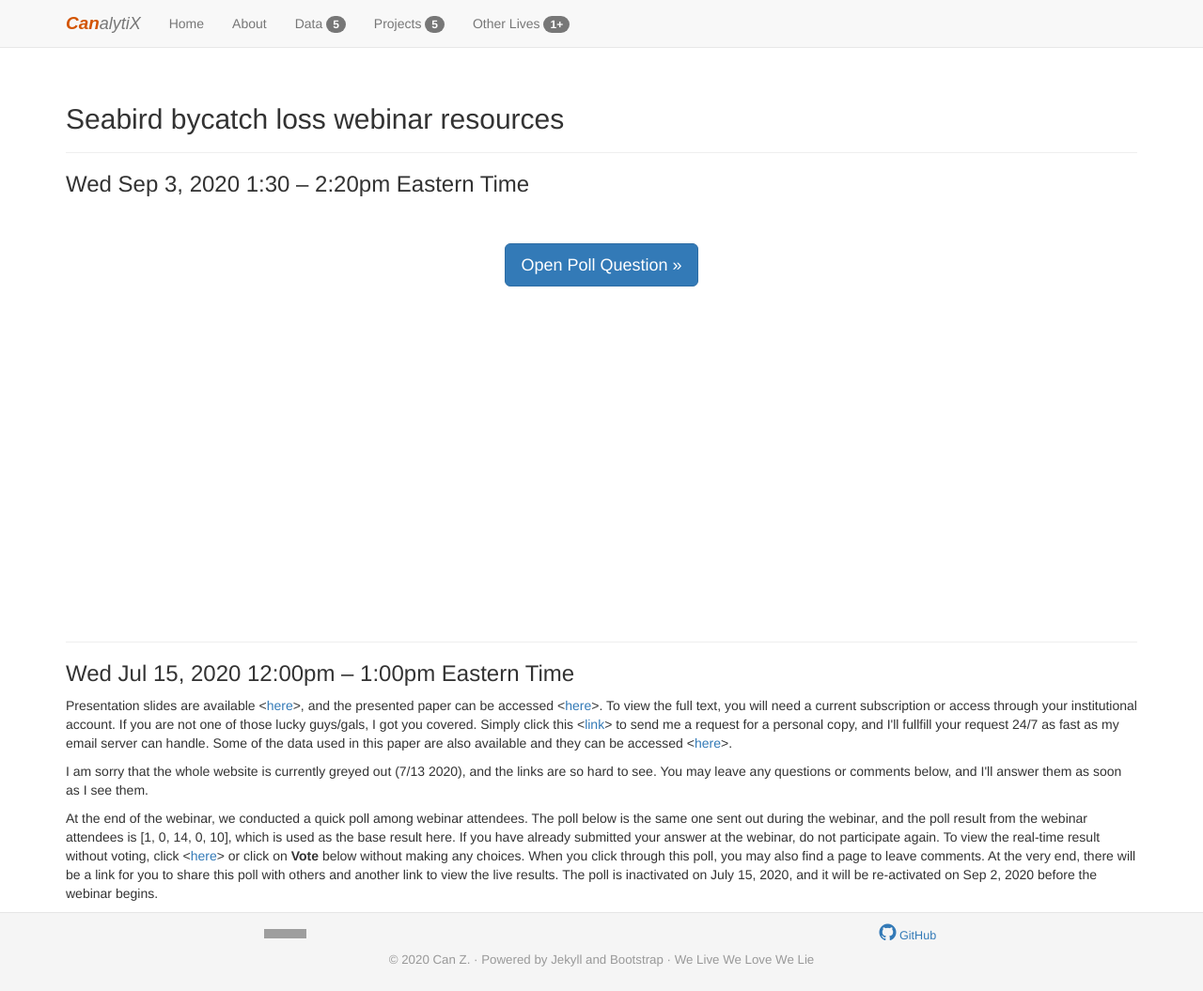
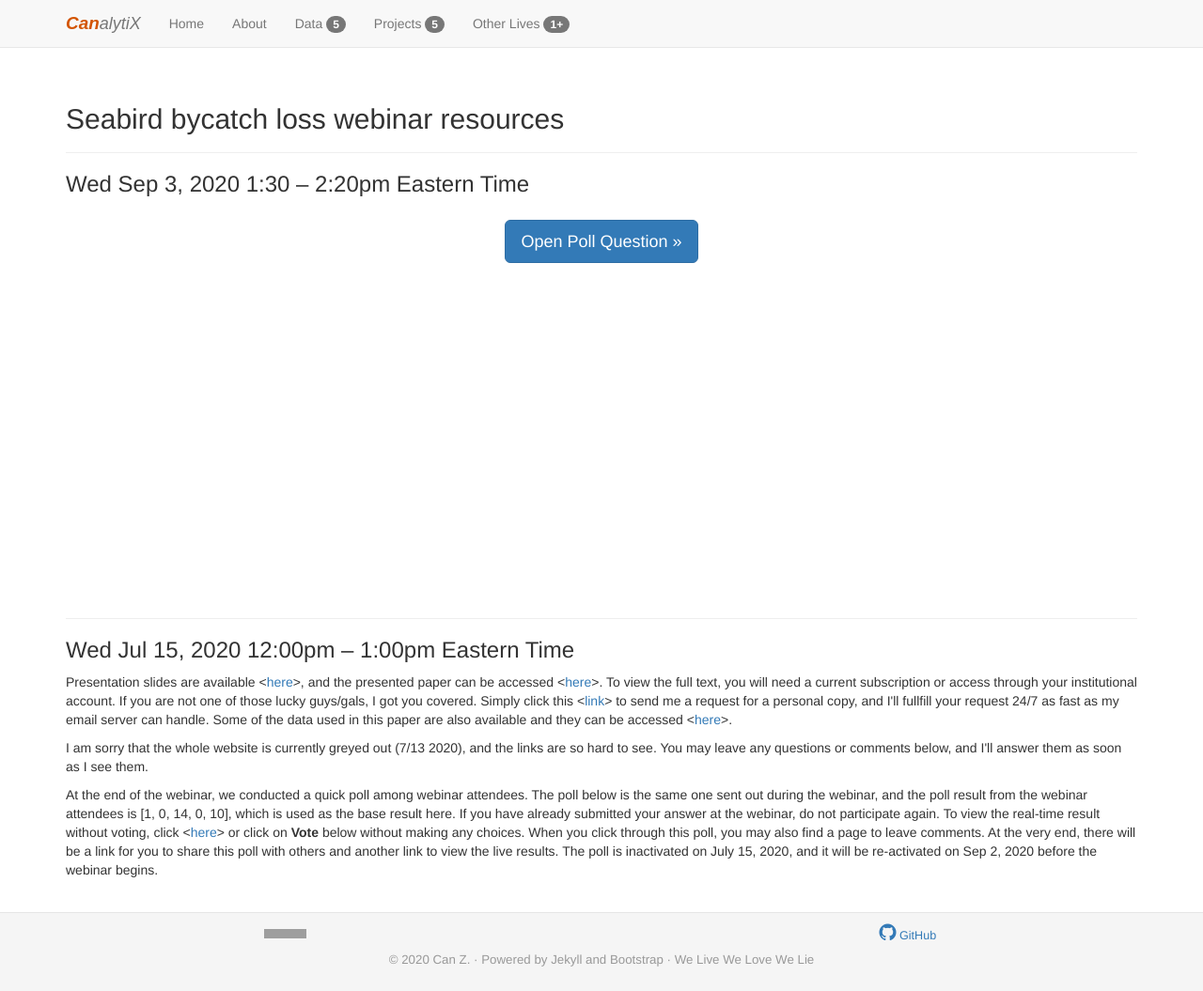
Before and after one commit to HVoltBb/HVoltBb.github.io, a Jekyll site: the page built from random/things/onenoaa20200715.html, in a window 1280 px wide and 1055 px high. Shown: the whole window at 94% size. Built offline with Jekyll 4.4.1, drawn with Linux system fonts in a browser that asks for light colours; comment, search, counter and statistics services are not loaded; grey boxes are pictures that could not be loaded.

Commit message:
Update onenoaa20200715.html

```diff
--- a/random/things/onenoaa20200715.html
+++ b/random/things/onenoaa20200715.html
@@ -12,7 +12,7 @@ description: Seabird bycatch loss webinar resources
 </div>
 <div>
 	<h3>Wed Sep 3, 2020 1:30 – 2:20pm Eastern Time</h3>
-	<div class="text-center" style="margin: 50px 0px;"><a class="btn btn-lg btn-primary" href="https://linkto.run/p/BTGX1A9A" role="button" target="_blank">Open Poll Question &raquo;</a></div>
+	<div class="text-center" style="margin: 25px 0px;"><a class="btn btn-lg btn-primary" href="https://linkto.run/p/BTGX1A9A" role="button" target="_blank">Open Poll Question &raquo;</a></div>
 	<p style="margin-bottom: 10cm"></p>
 </div>
 <hr>
```
